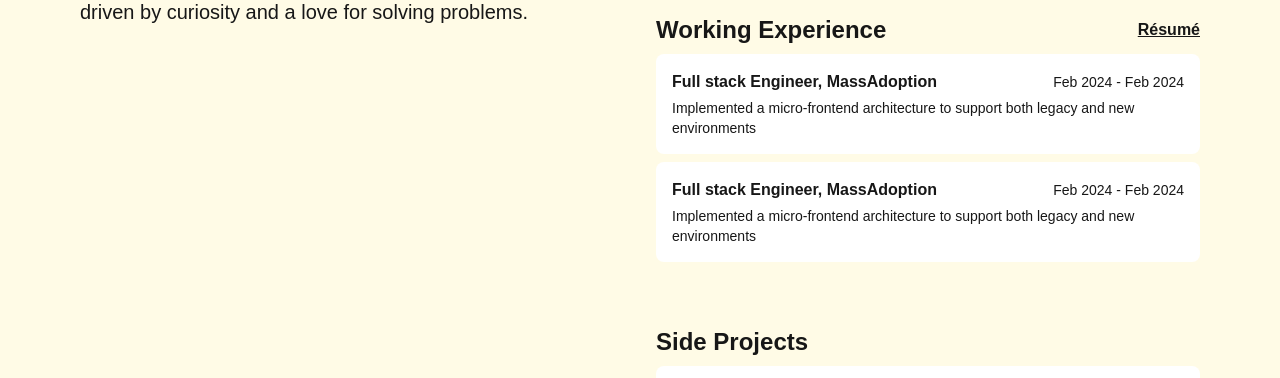
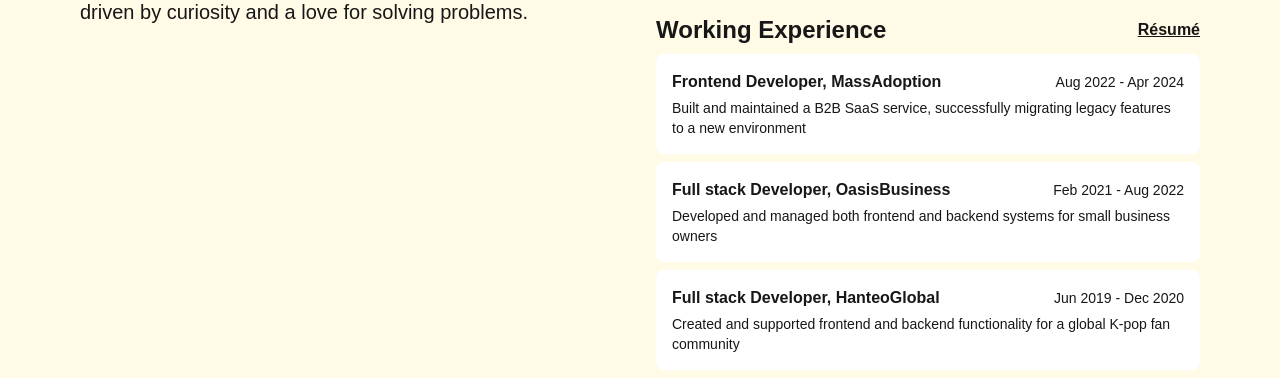
Before and after one commit to hyunyikim/my-site, a Next.js app: page / in a window 1280 px wide. Shown: the part 422-800 px from the top of the page. Built offline with nearby package versions, Linux system fonts and the light colour scheme.

Commit message:
feat: add contents to work experience section

```diff
--- a/src/app/page.tsx
+++ b/src/app/page.tsx
@@ -64,17 +64,24 @@
           <ul className="flex flex-col gap-2">
             <li className="flex flex-col gap-1 bg-white p-4 rounded-lg">
               <div className="flex flex-row justify-between items-center">
-                <span className="font-semibold ">Full stack Engineer, MassAdoption</span>
-                <span className="text-sm">Feb 2024 - Feb 2024</span>
+                <span className="font-semibold ">Frontend Developer, MassAdoption</span>
+                <span className="text-sm">Aug 2022 - Apr 2024</span>
               </div>
-              <div className="text-sm">Implemented a micro-frontend architecture to support both legacy and new environments</div>
+              <div className="text-sm">Built and maintained a B2B SaaS service, successfully migrating legacy features to a new environment</div>
             </li>
             <li className="flex flex-col gap-1 bg-white p-4 rounded-lg">
               <div className="flex flex-row justify-between items-center">
-                <span className="font-semibold ">Full stack Engineer, MassAdoption</span>
-                <span className="text-sm">Feb 2024 - Feb 2024</span>
+                <span className="font-semibold ">Full stack Developer, OasisBusiness</span>
+                <span className="text-sm">Feb 2021 - Aug 2022</span>
               </div>
-              <div className="text-sm">Implemented a micro-frontend architecture to support both legacy and new environments</div>
+              <div className="text-sm">Developed and managed both frontend and backend systems for small business owners</div>
+            </li>
+            <li className="flex flex-col gap-1 bg-white p-4 rounded-lg">
+              <div className="flex flex-row justify-between items-center">
+                <span className="font-semibold ">Full stack Developer, HanteoGlobal</span>
+                <span className="text-sm">Jun 2019 - Dec 2020</span>
+              </div>
+              <div className="text-sm">Created and supported frontend and backend functionality for a global K-pop fan community</div>
             </li>
           </ul>
         </section>
```
